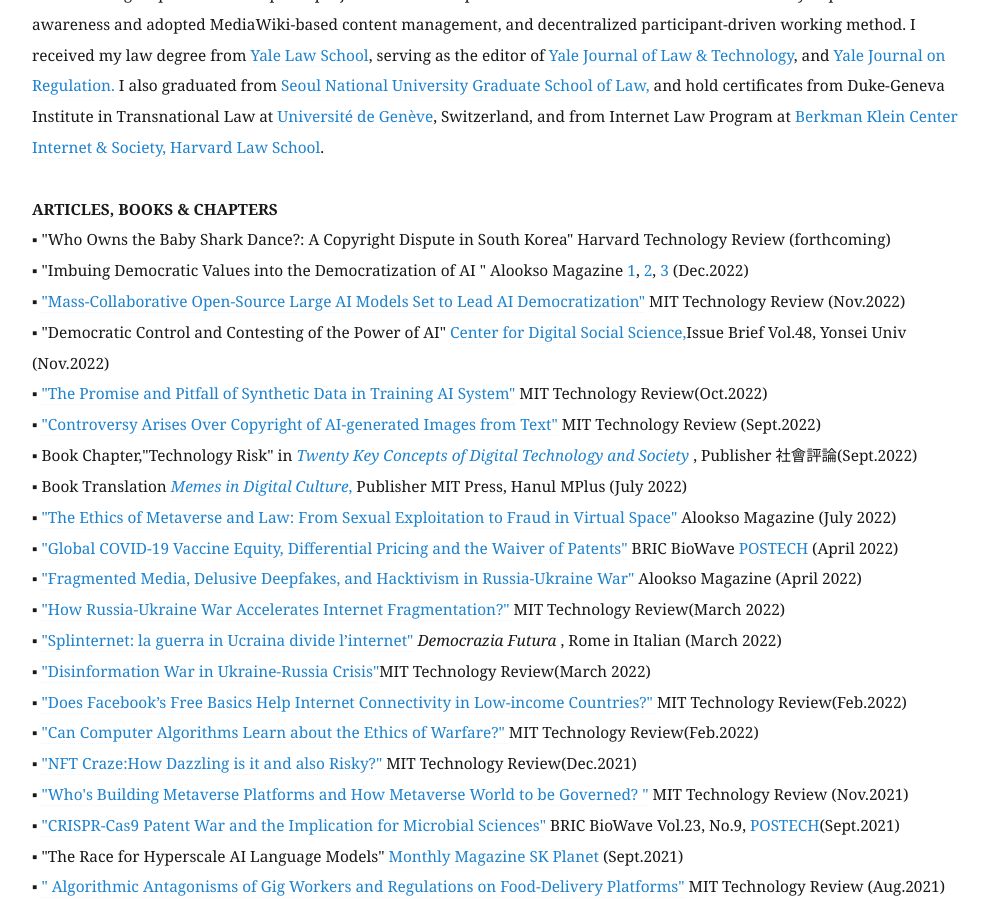
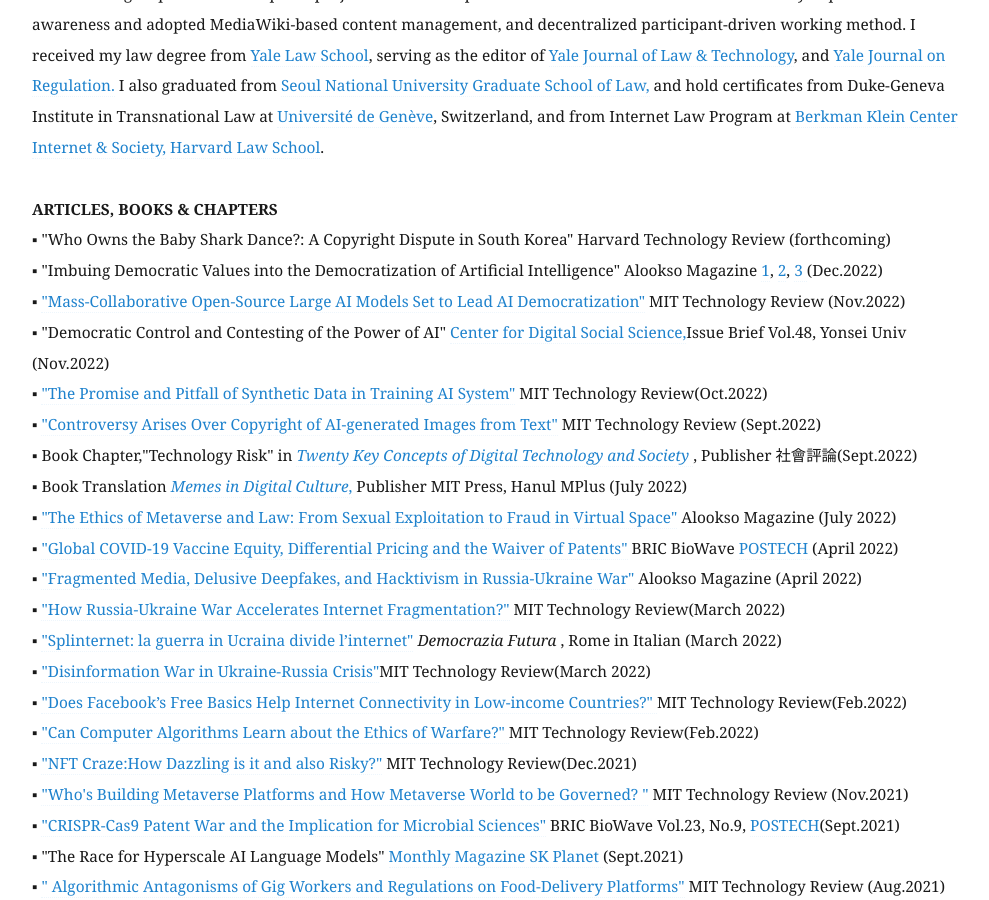
Before and after one commit to eunchangchoi/eunchangchoi.github.io, a Jekyll site: the page built from index.md, in a window 1280 px wide and 900 px high, scrolled down 1835 px. Shown: the whole window, without its empty margins (68-1057 px from the left). Built offline with Jekyll 4.4.1, drawn with Linux system fonts in a browser that asks for light colours.

Commit message:
Update index.md

```diff
--- a/index.md
+++ b/index.md
@@ -34,7 +34,7 @@
 <br>
  <strong> ARTICLES, BOOKS & CHAPTERS </strong> <br>
 ▪ "Who Owns the Baby Shark Dance?: A Copyright Dispute in South Korea" Harvard Technology Review (forthcoming) <br>
-▪ "Imbuing Democratic Values into the Democratization of AI " Alookso Magazine <a href="https://alook.so/posts/q1tpJvM">1</a>, <a href="https://alook.so/posts/mbtE1zy"> 2</a>, <a href="https://alook.so/posts/KmtBEro">3 </a> (Dec.2022) <br>
+▪ "Imbuing Democratic Values into the Democratization of Artificial Intelligence" Alookso Magazine <a href="https://alook.so/posts/q1tpJvM">1</a>, <a href="https://alook.so/posts/mbtE1zy"> 2</a>, <a href="https://alook.so/posts/KmtBEro">3 </a> (Dec.2022) <br>
 ▪ <a href="https://www.technologyreview.kr/ai-%eb%af%bc%ec%a3%bc%ed%99%94%eb%a5%bc-%ec%9d%b4%eb%81%84%eb%8a%94-%eb%8c%80%ea%b7%9c%eb%aa%a8-%ed%98%91%ec%97%85-ai-%eb%aa%a8%eb%8d%b8/"> "Mass-Collaborative Open-Source Large AI Models Set to Lead AI Democratization"</a> MIT Technology Review (Nov.2022) <br>
 ▪ "Democratic Control and Contesting of the Power of AI" <a href="http://cdss.yonsei.ac.kr/"> Center for Digital Social Science,</a>Issue Brief Vol.48, Yonsei Univ (Nov.2022) <br>
 ▪ <a href="https://www.technologyreview.kr/%ed%95%a9%ec%84%b1-%eb%8d%b0%ec%9d%b4%ed%84%b0%ec%9d%98-%ec%8b%9c%eb%8c%80%ea%b0%80-%ec%98%a4%ea%b3%a0-%ec%9e%88%eb%8b%a4/"> "The Promise and Pitfall of Synthetic Data in Training AI System"</a> MIT Technology Review(Oct.2022)<br>
```
